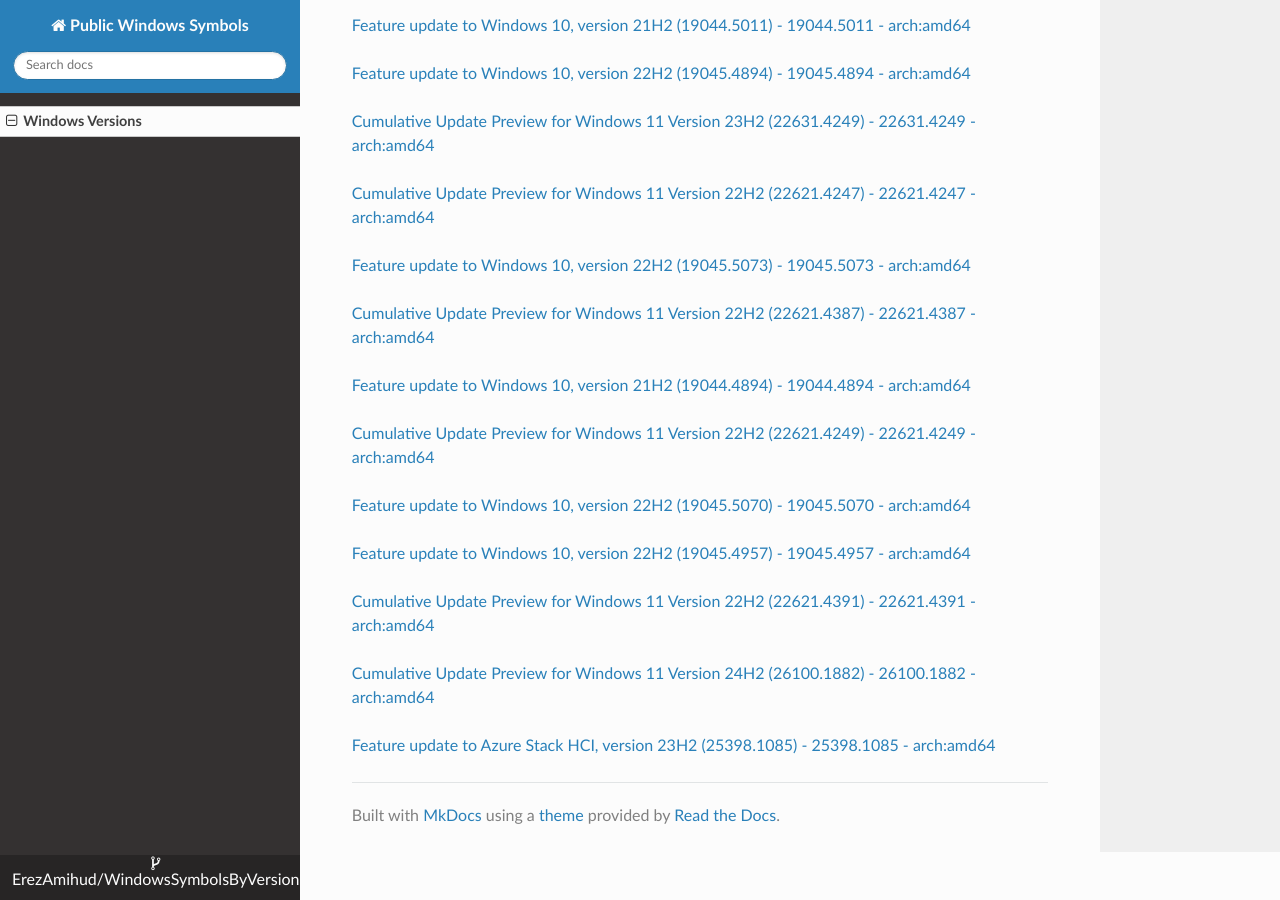
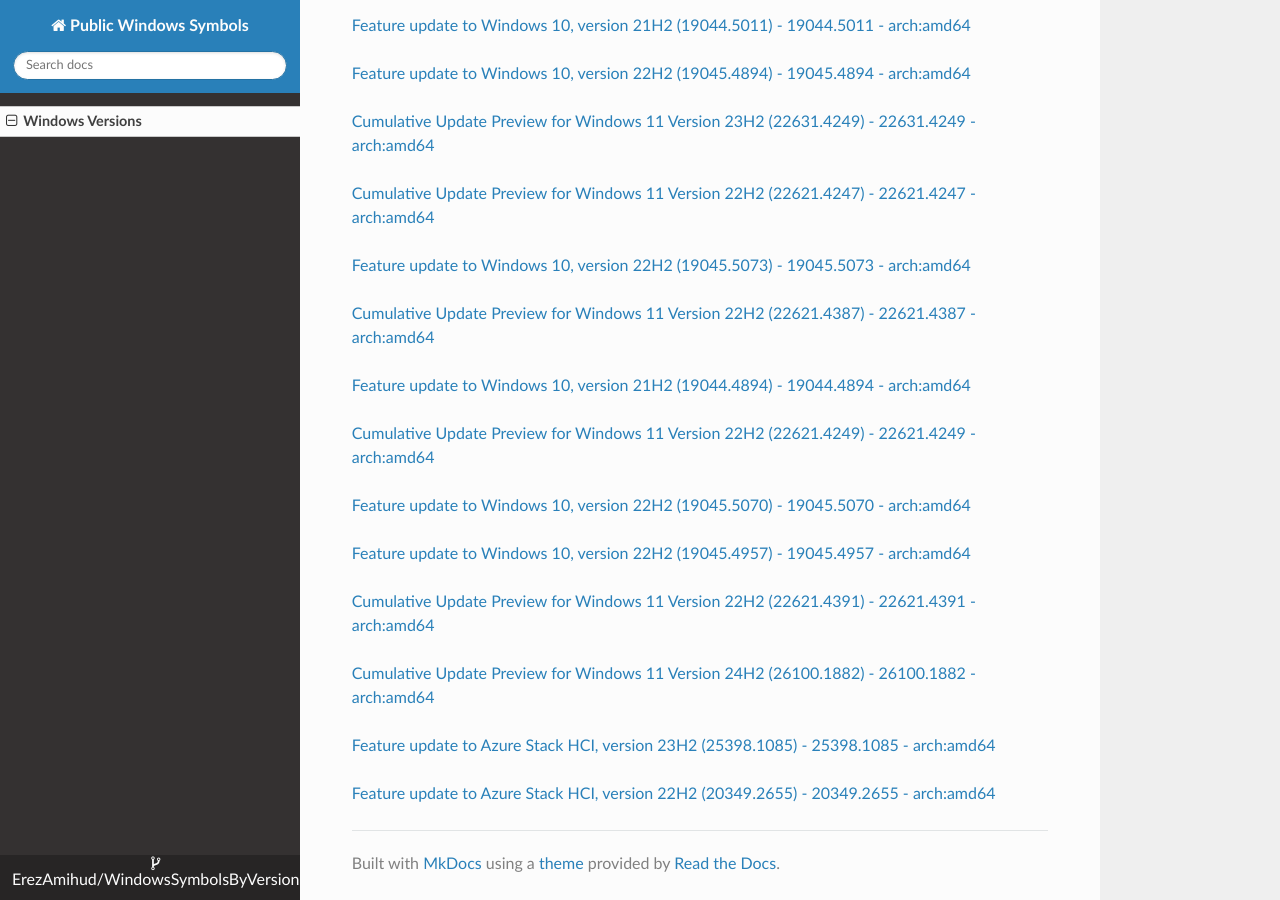
Before and after one commit to ErezAmihud/WindowsSymbolsByVersion, an MkDocs documentation site: the page built from docs/index.md, in a window 1280 px wide and 900 px high, scrolled down 7037 px. Built offline with MkDocs 1.6.1, drawn with Linux system fonts in a browser that asks for light colours; nearby versions of some CDN libraries.

Commit message:
Automated commit, add manifest for 81795854-b92a-4d37-9b92-9418a155d89f

```diff
--- a/docs/index.md
+++ b/docs/index.md
@@ -358,3 +358,6 @@
 
 
 [Feature update to Azure Stack HCI, version 23H2 (25398.1085) - 25398.1085 - arch:amd64](https://github.com/ErezAmihud/WindowsSymbolsByVersion/blob/main/manifests/6e55d759-d9f7-4975-b7dd-49f98e7b032d.manifest)
+
+
+[Feature update to Azure Stack HCI, version 22H2 (20349.2655) - 20349.2655 - arch:amd64](https://github.com/ErezAmihud/WindowsSymbolsByVersion/blob/main/manifests/81795854-b92a-4d37-9b92-9418a155d89f.manifest)
```
Also changed, not shown: process_builds.json (+1 -1 lines), 1 other file.
